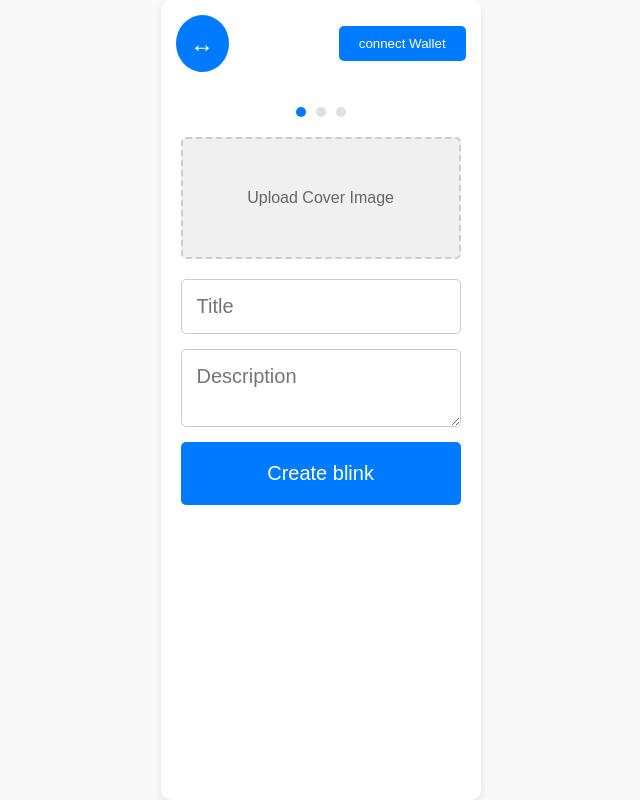
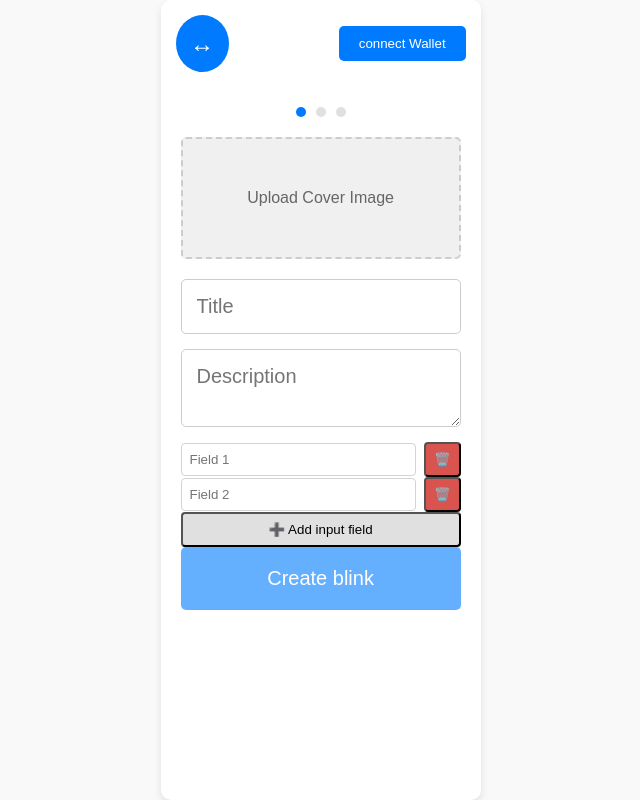
Before and after one commit to krishnaagrawal7508/No-code-blink, a React (Vite) app in the folder frontend/: page / in a window 1280 px wide. Shown: the whole page, without its empty margins (311-951 px from the left). Built offline with nearby package versions, Linux system fonts and the light colour scheme.

Commit message:
multiple inputs addes and integrated with backend

```diff
--- a/frontend/src/components/Form.jsx
+++ b/frontend/src/components/Form.jsx
@@ -1,4 +1,4 @@
-import React, { useState } from 'react';
+import React, { useState, useEffect } from 'react';
 import axios from 'axios';
 import UploadCover from './UploadCover';
 // import { useConnection, useWallet } from '@solana/wallet-adapter-react';
@@ -12,9 +12,28 @@ const Form = () => {
   });
   const [isSubmitting, setIsSubmitting] = useState(false);
   const [submissionMessage, setSubmissionMessage] = useState('');
+  const [isFormValid, setIsFormValid] = useState(false);
 
   // const { publicKey, sendTransaction } = useWallet();
   // const { connection } = useConnection();
+  const [fields, setFields] = useState([
+    { id: 1, type: 'text', placeholder: 'Field 1', value: '' },
+    { id: 2, type: 'text', placeholder: 'Field 2', value: '' },
+  ]);
+
+  const addField = () => {
+    const newField = {
+      id: fields.length + 1,
+      type: 'text',
+      placeholder: `Field ${fields.length + 1}`,
+      value: ''
+    };
+    setFields([...fields, newField]);
+  };
+
+  const deleteField = (id) => {
+    setFields(fields.filter(field => field.id !== id));
+  };
 
   const handleFileSelect = (file) => {
     setSelectedFile(file);
@@ -27,6 +46,16 @@ const Form = () => {
       [name]: value
     });
   };
+
+  const handleFieldChange = (id, value) => {
+    setFields(fields.map(field => field.id === id ? { ...field, value } : field));
+  };
+
+  useEffect(() => {
+    const isFormDataValid = formData.title.trim() !== '' && formData.description.trim() !== '';
+    const areFieldsValid = fields.every(field => field.value.trim() !== '');
+    setIsFormValid(isFormDataValid && areFieldsValid && selectedFile !== null);
+  }, [formData, fields, selectedFile]);
 
   const send = async (e) => {
     e.preventDefault();
@@ -61,7 +90,8 @@ const Form = () => {
         "id": response.data.id,
         "icon": response.data.file,
         "title": response.data.title,
-        "description": response.data.description
+        "description": response.data.description,
+        "fields": fields
       };
 
       const jsonstring = JSON.stringify(json);
@@ -107,7 +137,32 @@ const Form = () => {
         value={formData.description}
         onChange={handleInputChange}
       />
-      <button type="submit" className="submit-btn" disabled={isSubmitting}>
+
+      {fields.map(field => (
+        <div key={field.id} style={{ display: 'flex', alignItems: 'center', gap: '8px' }}>
+          <input
+            type={field.type}
+            placeholder={field.placeholder}
+            style={{ flex: 1, padding: '8px', border: '1px solid #d3d3d3', borderRadius: '4px' }}
+            value={field.value}
+            onChange={(e) => handleFieldChange(field.id, e.target.value)}
+          />
+          <button type="button" onClick={() => deleteField(field.id)} style={{ backgroundColor: '#d9534f', color: '#ffffff', padding: '8px', borderRadius: '4px' }}>🗑️</button>
+        </div>
+      ))}
+
+      <button type="button" onClick={addField} style={{ backgroundColor: '#e0e0e0', width: '100%', padding: '8px', borderRadius: '4px' }}>➕ Add input field</button>
+
+      <button
+        type="submit"
+        className="submit-btn"
+        disabled={!isFormValid || isSubmitting}
+        style={{
+          backgroundColor: isSubmitting ? '#e0e0e0' : '#007bff',
+          cursor: isFormValid && !isSubmitting ? 'pointer' : 'not-allowed',
+          opacity: !isFormValid || isSubmitting ? 0.6 : 1
+        }}
+      >
         {isSubmitting ? (
           <>
             <span>Submitting...</span>
```
Also changed, not shown: 2 other files (tests, documents, lock files or other folders).
